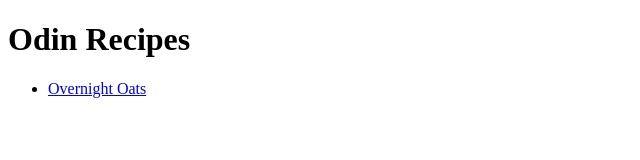
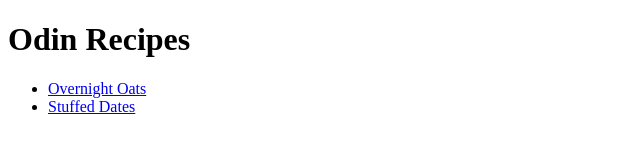
Before and after one commit to adhoomy/odin-recipes, a plain HTML site: page index.html in a window 1280 px wide. Shown: the whole page, without its empty margins (0-640 px from the left). Drawn offline with Linux system fonts and the light colour scheme.

Commit message:
creates the link for stuffed dates in index.html

```diff
--- a/index.html
+++ b/index.html
@@ -9,6 +9,7 @@
     <h1>Odin Recipes</h1>
     <ul>
         <li><a href="./recipes/overnightOats.html" target="_blank">Overnight Oats</a></li>
+        <li><a href="./recipes/stuffedDates.html" target="_blank">Stuffed Dates</li>
     </ul>
 </body>
 </html>
```
